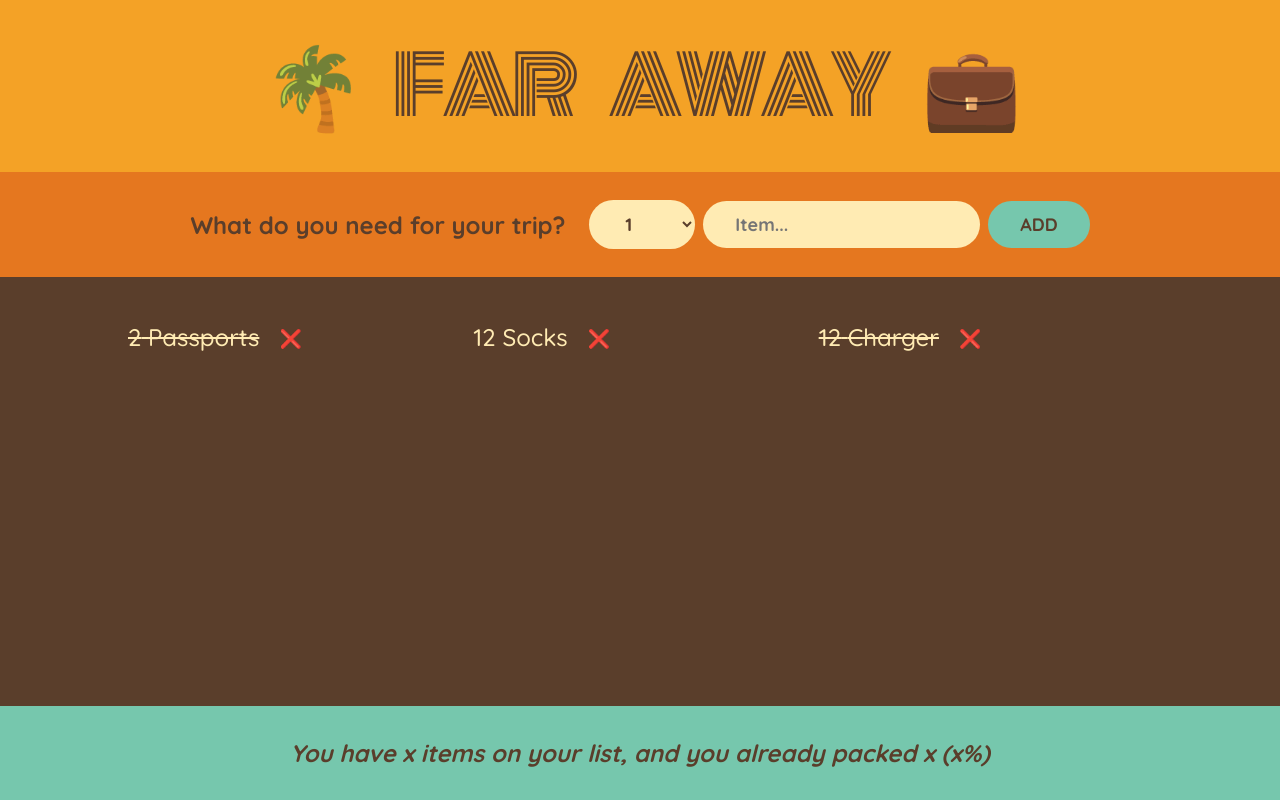
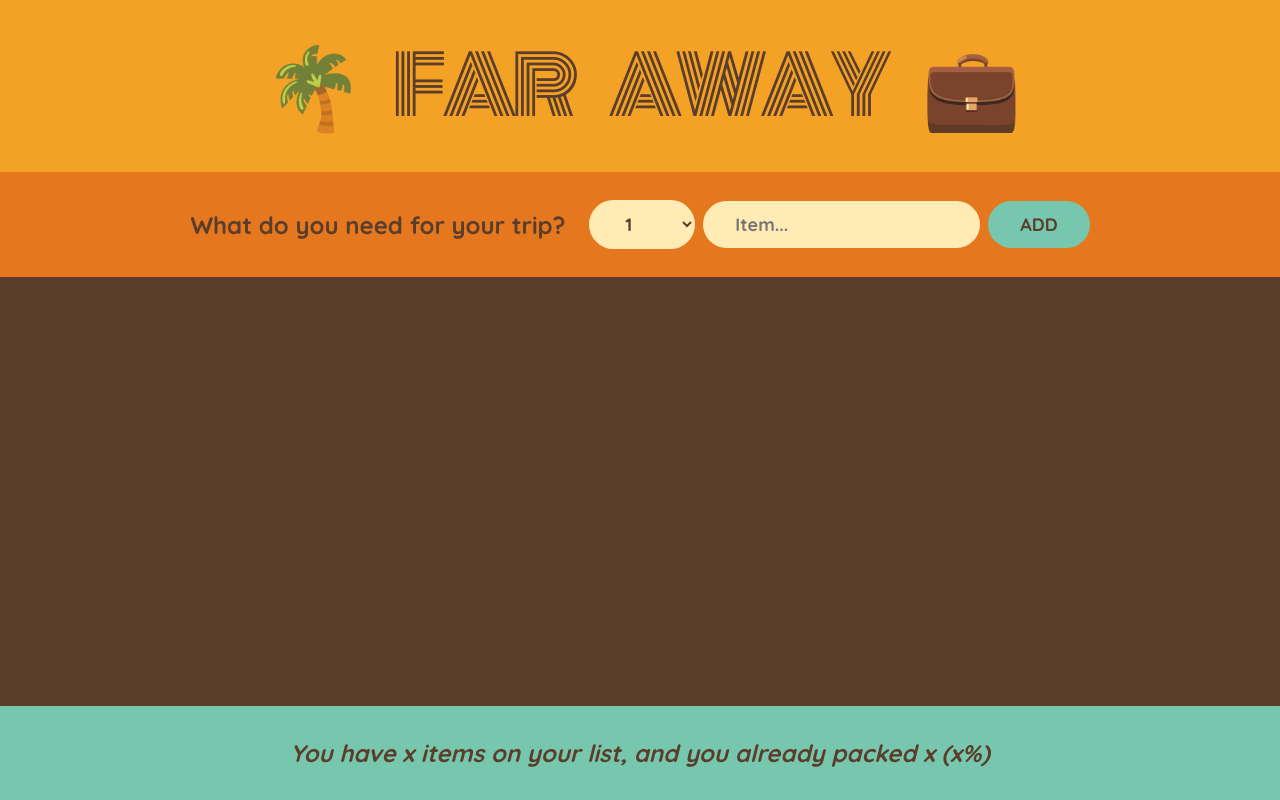
Before and after one commit to BRoberts-1/To-Do-List, a React (Create React App) app: page / in a window 1280 px wide. Built offline with nearby package versions, Linux system fonts and the light colour scheme.

Commit message:
deleting items from list

```diff
--- a/src/App.js
+++ b/src/App.js
@@ -1,17 +1,21 @@
 import { useState } from "react";
 
-const initialItems = [
-  { id: 1, description: "Passports", quantity: 2, packed: true },
-  { id: 2, description: "Socks", quantity: 12, packed: false },
-  { id: 3, description: "Charger", quantity: 12, packed: true },
-];
+function App() {
+  const [items, setItems] = useState([]);
 
-function App() {
+  function handleAddItems(item) {
+    setItems((items) => [...items, item]);
+  }
+
+  function handleDeleteItem(id) {
+    setItems((items) => items.filter((item) => item.id !== id));
+  }
+
   return (
     <div className="app">
       <Logo />
-      <Form />
-      <PackingList />
+      <Form onAddItems={handleAddItems} />
+      <PackingList items={items} onDeleteItem={handleDeleteItem} />
       <Stats />
     </div>
   );
@@ -21,7 +25,7 @@
   return <h1> 🌴 Far Away 💼</h1>;
 }
 
-function Form() {
+function Form({ onAddItems }) {
   const [description, setDescription] = useState("");
   const [quantity, setQuantity] = useState(1);
 
@@ -32,8 +36,10 @@
     if (!description) return;
 
     // to create a new item for description
-    const newItem = { description, quality, packed: false, id: Date.now() };
+    const newItem = { description, quantity, packed: false, id: Date.now() };
     console.log(newItem);
+
+    onAddItems(newItem);
 
     // To reset form after submit
     setDescription("");
@@ -66,25 +72,25 @@
   );
 }
 
-function PackingList() {
+function PackingList({ items, onDeleteItem }) {
   return (
     <div className="list">
       <ul>
-        {initialItems.map((item) => (
-          <Item item={item} key={item.id} />
+        {items.map((item) => (
+          <Item item={item} onDeleteItem={onDeleteItem} key={item.id} />
         ))}
       </ul>
     </div>
   );
 }
 
-function Item({ item }) {
+function Item({ item, onDeleteItem }) {
   return (
     <li>
       <span style={item.packed ? { textDecoration: "line-through" } : {}}>
         {item.quantity} {item.description}
       </span>
-      <button>❌</button>
+      <button onClick={() => onDeleteItem(item.id)}>❌</button>
     </li>
   );
 }
```
